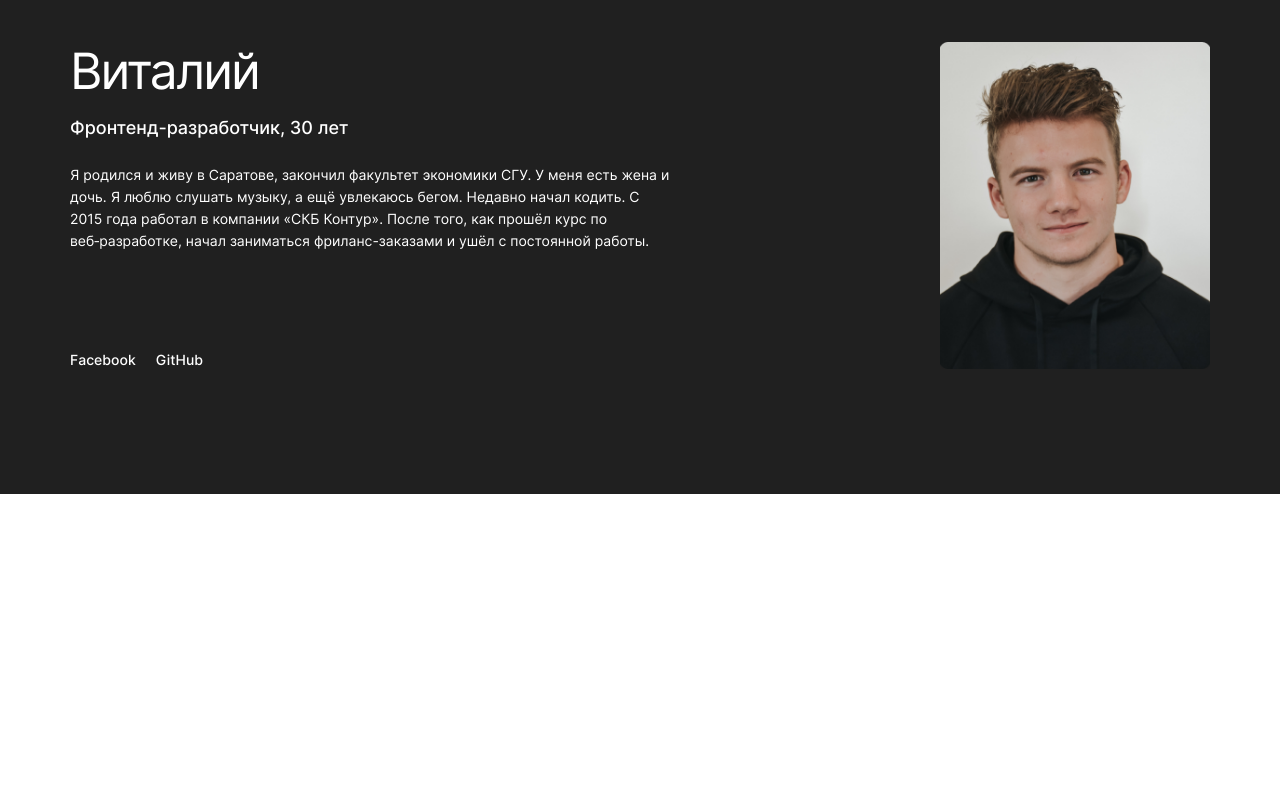
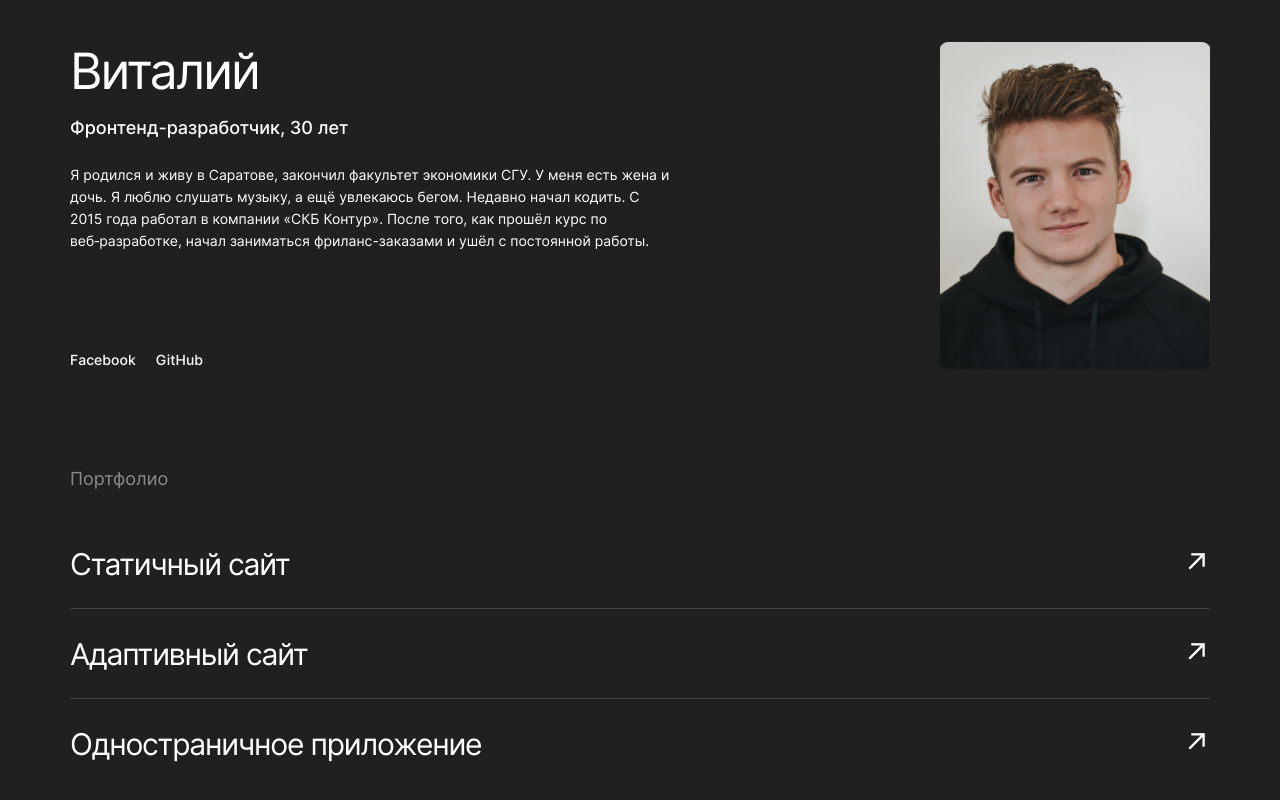
Before and after one commit to eugesher/movies-explorer-frontend, a React (Create React App) app: page / in a window 1280 px wide. Shown: the part 2067-2867 px from the top of the page. Before the commit the page ends 2561 px from the top, so only its background shows below. Built offline with nearby package versions, Linux system fonts and the light colour scheme; the HTML template or start-up script is replaced by a standard one.

Commit message:
feat: desktop 'portfolio' block

```diff
--- a/src/components/AboutMe/AboutMe.js
+++ b/src/components/AboutMe/AboutMe.js
@@ -1,6 +1,7 @@
 import "./AboutMe.css";
 import myPhoto from "../../images/vit.png";
 import { imgAltTexts } from "../../utils/constants";
+import Portfolio from "../Portfolio/Portfolio";
 
 export default function AboutMe() {
   return (
@@ -44,6 +45,7 @@ export default function AboutMe() {
           </div>
           <img src={myPhoto} alt={imgAltTexts.myPhoto} className="about-me__photo" />
         </div>
+        <Portfolio />
       </div>
     </section>
   );
--- /dev/null
+++ b/src/components/Portfolio/Portfolio.css
@@ -0,0 +1,49 @@
+.portfolio {
+  width: 100%;
+  margin-top: 100px;
+}
+
+.portfolio__title {
+  margin: 0;
+  color: #8b8b8b;
+  font-weight: normal;
+  font-size: 18px;
+  line-height: 20px;
+  mix-blend-mode: normal;
+}
+
+.portfolio__link-list {
+  margin: 50px 0 0;
+  padding: 0;
+  list-style-type: none;
+}
+
+.portfolio__link-list-item {
+  margin-top: 20px;
+  padding-bottom: 19px;
+  border-bottom: 1px solid #424242;
+}
+
+.portfolio__link-list-item:last-child {
+  padding: 0;
+  border: 0;
+}
+
+.portfolio__link {
+  display: block;
+  color: #fff;
+  font-weight: normal;
+  font-size: 30px;
+  line-height: 50px;
+  letter-spacing: -0.04em;
+  text-decoration: none;
+  transition: opacity 250ms ease-in-out;
+}
+
+.portfolio__link:hover {
+  opacity: 0.7;
+}
+
+.portfolio__link-arrow {
+  float: right;
+}
--- /dev/null
+++ b/src/components/Portfolio/Portfolio.js
@@ -0,0 +1,41 @@
+import "./Portfolio.css";
+
+export default function Portfolio() {
+  return (
+    <div className="portfolio">
+      <h3 className="portfolio__title">Портфолио</h3>
+      <ul className="portfolio__link-list">
+        <li className="portfolio__link-list-item">
+          <a
+            href="https://github.com/eugesher/how-to-learn"
+            target="_blank"
+            rel="noreferrer"
+            className="portfolio__link"
+          >
+            Статичный сайт <span className="portfolio__link-arrow">&#8599;</span>
+          </a>
+        </li>
+        <li className="portfolio__link-list-item">
+          <a
+            href="https://github.com/eugesher/russian-travel"
+            target="_blank"
+            rel="noreferrer"
+            className="portfolio__link"
+          >
+            Адаптивный сайт <span className="portfolio__link-arrow">&#8599;</span>
+          </a>
+        </li>
+        <li className="portfolio__link-list-item">
+          <a
+            href="https://github.com/eugesher/react-mesto-auth"
+            target="_blank"
+            rel="noreferrer"
+            className="portfolio__link"
+          >
+            Одностраничное приложение <span className="portfolio__link-arrow">&#8599;</span>
+          </a>
+        </li>
+      </ul>
+    </div>
+  );
+}
```
